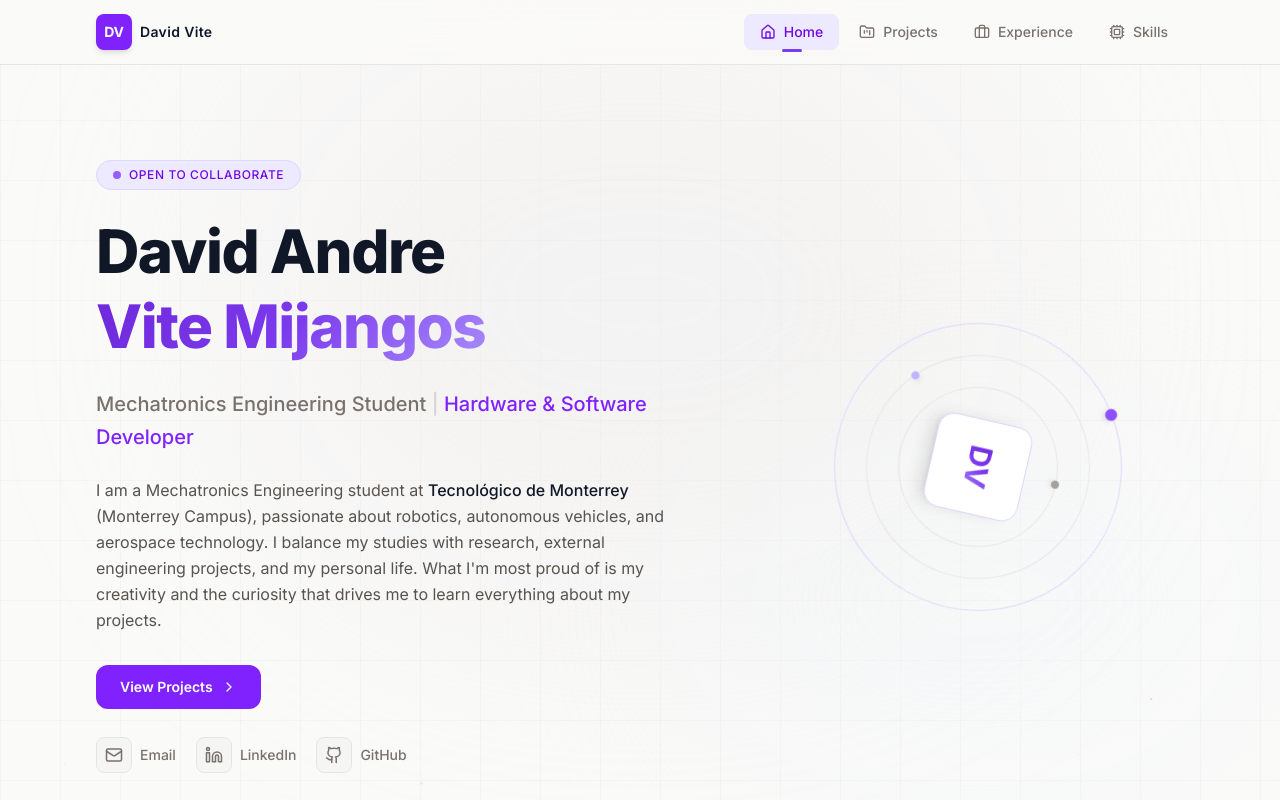
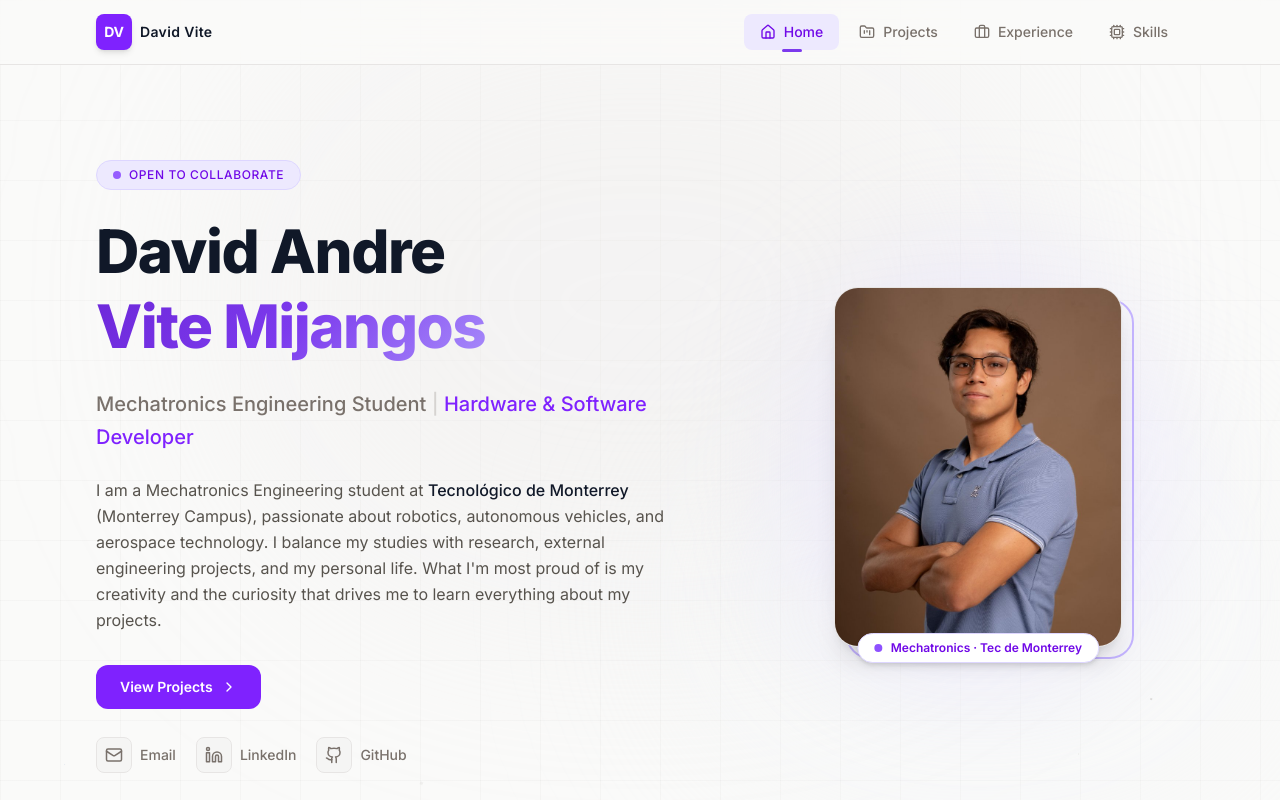
Before and after one commit to DavidAViteMijangos7/DavidAViteMijangos7.github.io, a React (Vite) app: page / in a window 1280 px wide. Shown: the top 800 px of the page. Built offline with nearby package versions, Linux system fonts and the light colour scheme.

Commit message:
Photos and visual elements changes

```diff
--- a/src/data/media.js
+++ b/src/data/media.js
@@ -2,6 +2,7 @@
 // Photos/ holds the untouched originals; these are the resized, web-ready copies.
 
 export const media = {
+  profile: { src: '/images/profile/david-portrait.jpg', alt: 'Portrait of David Andre Vite Mijangos' },
   goalkeeper: [
     { src: '/images/goalkeeper/goalkeeper-1-arduino-wiring.jpg', alt: 'Arduino Uno wired to joystick, stepper driver and motor' },
     { src: '/images/goalkeeper/goalkeeper-2-power-solenoid.jpg', alt: 'Power supply, solenoid and control breadboard' },
--- a/src/pages/Home.jsx
+++ b/src/pages/Home.jsx
@@ -1,5 +1,6 @@
 import { Download, GraduationCap, Waves, Globe, ChevronRight, Rocket, Bot, Satellite, Cpu, Mail, Linkedin, Github } from 'lucide-react';
 import { Link } from 'react-router-dom';
+import { media } from '../data/media';
 
 // Set to '/cv_david_vite.pdf' once that file exists in public/ — the button stays hidden until then.
 const CV_URL = null;
@@ -102,22 +103,25 @@ export default function Home() {
             </div>
           </div>
 
-          {/* Visual element */}
+          {/* Profile photo */}
           <div className="md:col-span-2 flex justify-center fade-in-up stagger-5">
-            <div className="relative">
-              {/* Orbiting rings */}
-              <div className="w-64 h-64 sm:w-72 sm:h-72 rounded-full border border-violet-200 flex items-center justify-center animate-[spin_30s_linear_infinite]">
-                <div className="absolute top-0 left-1/2 -translate-x-1/2 -translate-y-1/2 w-3 h-3 rounded-full bg-violet-500 shadow-md" />
-                <div className="w-48 h-48 sm:w-56 sm:h-56 rounded-full border border-stone-200 flex items-center justify-center animate-[spin_20s_linear_infinite_reverse]">
-                  <div className="absolute top-0 left-1/2 -translate-x-1/2 -translate-y-1/2 w-2 h-2 rounded-full bg-violet-300 shadow-md" />
-                  <div className="w-32 h-32 sm:w-40 sm:h-40 rounded-full border border-stone-200 flex items-center justify-center animate-[spin_15s_linear_infinite]">
-                    <div className="absolute top-0 left-1/2 -translate-x-1/2 -translate-y-1/2 w-2 h-2 rounded-full bg-stone-400 shadow-md" />
-                    {/* Center element */}
-                    <div className="w-20 h-20 sm:w-24 sm:h-24 rounded-2xl bg-white border border-violet-200 flex items-center justify-center shadow-lg animate-none">
-                      <span className="text-2xl sm:text-3xl font-bold text-gradient">DV</span>
-                    </div>
-                  </div>
-                </div>
+            <div className="relative w-60 sm:w-72">
+              {/* Offset accent frame */}
+              <div className="absolute inset-0 translate-x-3 translate-y-3 rounded-3xl border-2 border-violet-300" />
+              {/* Soft glow */}
+              <div className="absolute -inset-6 rounded-full bg-violet-200/40 blur-3xl -z-10" />
+              <img
+                src={media.profile.src}
+                alt={media.profile.alt}
+                width="800"
+                height="1000"
+                fetchPriority="high"
+                className="relative w-full aspect-[4/5] object-cover object-top rounded-3xl border border-stone-200 shadow-xl bg-stone-200"
+              />
+              {/* Badge */}
+              <div className="absolute -bottom-4 left-1/2 -translate-x-1/2 whitespace-nowrap inline-flex items-center gap-2 px-4 py-1.5 rounded-full bg-white border border-violet-200 shadow-md text-xs font-semibold text-violet-700">
+                <span className="w-2 h-2 rounded-full bg-violet-500" />
+                Mechatronics · Tec de Monterrey
               </div>
             </div>
           </div>
```
Also changed, not shown: public/images/profile/david-portrait.jpg (added).
